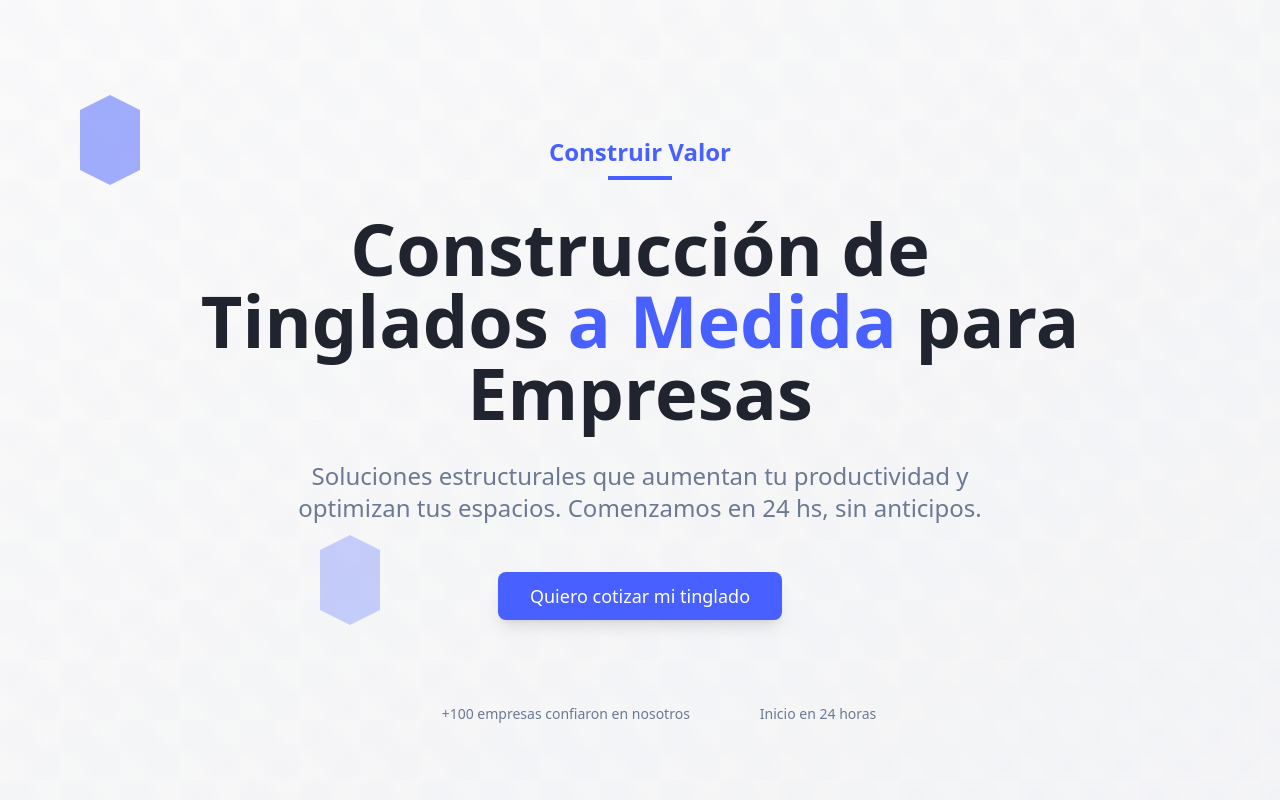
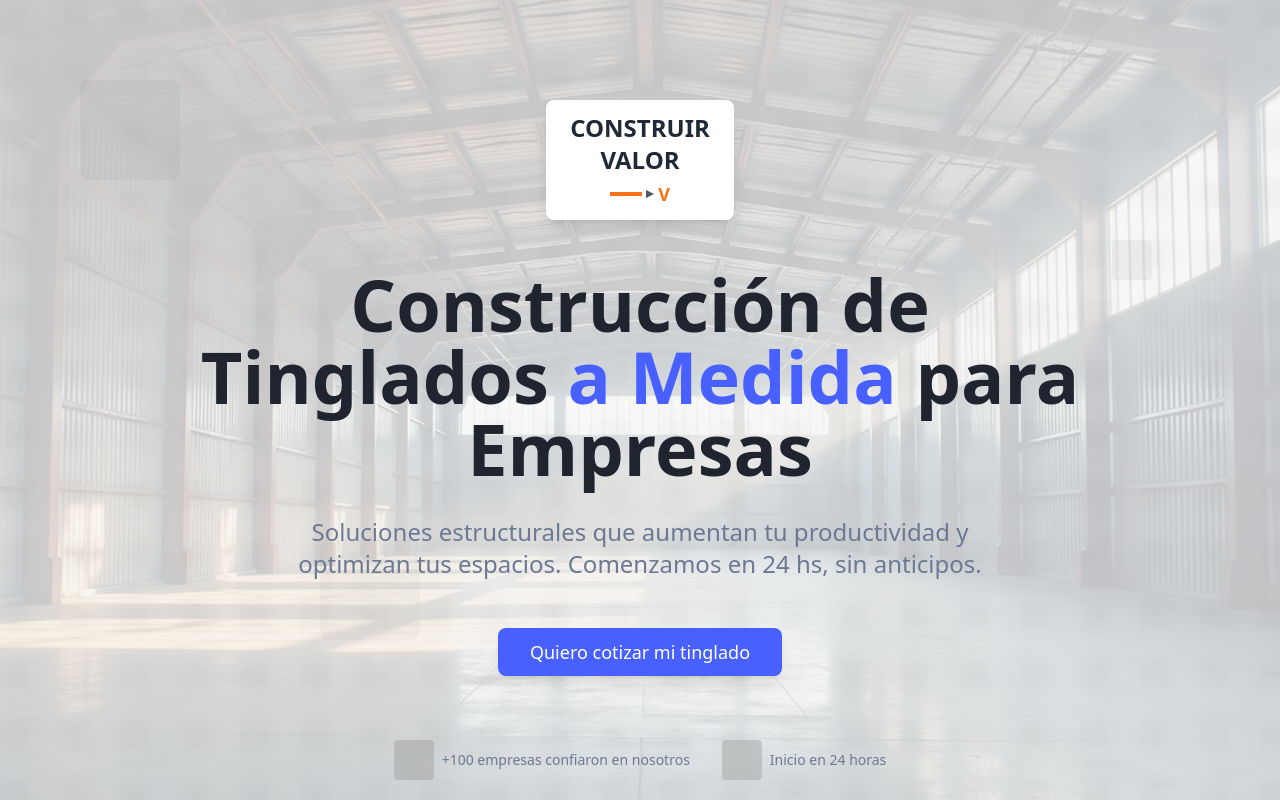
Before and after one commit to Domarez/construirvalor_landing_tinglados_v2, a React (Vite) app: page / in a window 1280 px wide. Shown: the top 800 px of the page. Built offline with nearby package versions, Linux system fonts and the light colour scheme.

Commit message:
Refactor: Update Hero section
Apply logo, update hexagon styles, and add background image to Hero section.

```diff
--- a/src/components/BenefitsSection.tsx
+++ b/src/components/BenefitsSection.tsx
@@ -1,4 +1,5 @@
 import { Button } from "@/components/ui/button";
+import { CheckCircle, Zap, Settings } from "lucide-react";
 import { Card } from "@/components/ui/card";
 
 interface BenefitsSectionProps {
@@ -8,17 +9,17 @@ interface BenefitsSectionProps {
 const BenefitsSection = ({ onCTAClick }: BenefitsSectionProps) => {
   const benefits = [
     {
-      icon: "⚡",
+      icon: Zap,
       title: "Inicio inmediato",
       description: "Ejecutamos obras sin demoras, gracias a capital propio."
     },
     {
-      icon: "🔧",
+      icon: Settings,
       title: "Obras llave en mano",
       description: "No te preocupés por la gestión, nosotros nos encargamos de todo."
     },
     {
-      icon: "🔄",
+      icon: CheckCircle,
       title: "Sin interrupciones",
       description: "Trabajamos en contraturno sin frenar tu producción."
     }
@@ -26,9 +27,9 @@ const BenefitsSection = ({ onCTAClick }: BenefitsSectionProps) => {
 
   return (
     <section className="py-20 bg-brand-gray-light relative overflow-hidden">
-      {/* Background hexagons */}
-      <div className="absolute top-20 left-20 hexagon opacity-10"></div>
-      <div className="absolute bottom-10 right-10 hexagon-small opacity-15"></div>
+      {/* Background squares */}
+      <div className="absolute top-20 left-20 square opacity-10"></div>
+      <div className="absolute bottom-10 right-10 square-small opacity-15"></div>
 
       <div className="container mx-auto px-6">
         <div className="max-w-4xl mx-auto text-center mb-16">
@@ -41,8 +42,10 @@ const BenefitsSection = ({ onCTAClick }: BenefitsSectionProps) => {
           {benefits.map((benefit, index) => (
             <Card key={index} className="p-8 bg-card shadow-lg hover:shadow-xl transition-all duration-300 transform hover:scale-105">
               <div className="text-center">
-                <div className="text-4xl mb-4">{benefit.icon}</div>
-                <div className="hexagon-small mx-auto mb-4 opacity-80"></div>
+                <div className="flex justify-center mb-4">
+                  <benefit.icon size={48} className="text-brand-blue" strokeWidth={2} />
+                </div>
+                <div className="square-small mx-auto mb-4 opacity-80"></div>
                 <h3 className="text-xl font-bold text-brand-gray-dark mb-4">
                   ✅ {benefit.title}
                 </h3>
--- a/src/components/HeroSection.tsx
+++ b/src/components/HeroSection.tsx
@@ -1,4 +1,5 @@
 import { Button } from "@/components/ui/button";
+import warehouseBackground from "@/assets/warehouse-background.jpg";
 
 interface HeroSectionProps {
   onCTAClick: () => void;
@@ -7,20 +8,38 @@ interface HeroSectionProps {
 const HeroSection = ({ onCTAClick }: HeroSectionProps) => {
   return (
     <section className="relative min-h-screen bg-gradient-to-br from-background to-brand-gray-light overflow-hidden">
-      {/* Hexagon pattern background */}
-      <div className="absolute inset-0 hexagon-pattern opacity-30"></div>
+      {/* Warehouse background image */}
+      <div
+        className="absolute inset-0 bg-cover bg-center bg-no-repeat opacity-20"
+        style={{ backgroundImage: `url(${warehouseBackground})` }}
+      ></div>
 
-      {/* Floating hexagons */}
-      <div className="absolute top-20 left-20 hexagon opacity-20 animate-pulse"></div>
-      <div className="absolute top-60 right-32 hexagon-small opacity-30 animate-pulse delay-1000"></div>
-      <div className="absolute bottom-40 left-1/4 hexagon opacity-15 animate-pulse delay-500"></div>
+      {/* Square pattern background */}
+      <div className="absolute inset-0 square-pattern opacity-30"></div>
+
+      {/* Floating squares */}
+      <div className="absolute top-20 left-20 square opacity-20 animate-pulse"></div>
+      <div className="absolute top-60 right-32 square-small opacity-30 animate-pulse delay-1000"></div>
+      <div className="absolute bottom-40 left-1/4 square opacity-15 animate-pulse delay-500"></div>
 
       <div className="container mx-auto px-6 relative z-10 flex items-center min-h-screen">
         <div className="max-w-4xl mx-auto text-center pt-20">
           {/* Logo/Brand */}
           <div className="mb-8">
-            <h3 className="text-2xl font-bold text-brand-blue mb-2">Construir Valor</h3>
-            <div className="w-16 h-1 bg-brand-blue mx-auto"></div>
+            <div className="text-center">
+              <div className="inline-block bg-white px-6 py-3 rounded-lg shadow-lg mb-4">
+                <div className="text-2xl font-bold">
+                  <span className="text-gray-800">CONSTRUIR</span>
+                  <br />
+                  <span className="text-gray-800">VALOR</span>
+                  <div className="flex items-center justify-center mt-1">
+                    <div className="w-8 h-1 bg-orange-500 mr-1"></div>
+                    <div className="w-0 h-0 border-l-8 border-l-gray-600 border-t-4 border-t-transparent border-b-4 border-b-transparent"></div>
+                    <div className="text-orange-500 font-bold text-lg ml-1">V</div>
+                  </div>
+                </div>
+              </div>
+            </div>
           </div>
 
           {/* Main heading */}
@@ -47,11 +66,11 @@ const HeroSection = ({ onCTAClick }: HeroSectionProps) => {
           {/* Trust indicators */}
           <div className="mt-16 flex items-center justify-center gap-8 text-brand-gray">
             <div className="flex items-center gap-2">
-              <div className="hexagon-small"></div>
+              <div className="square-small"></div>
               <span className="text-sm font-medium">+100 empresas confiaron en nosotros</span>
             </div>
             <div className="flex items-center gap-2">
-              <div className="hexagon-small"></div>
+              <div className="square-small"></div>
               <span className="text-sm font-medium">Inicio en 24 horas</span>
             </div>
           </div>
--- a/src/components/WhyChooseUsSection.tsx
+++ b/src/components/WhyChooseUsSection.tsx
@@ -1,4 +1,5 @@
 import { Button } from "@/components/ui/button";
+import { Clock, Shield, Users, Target } from "lucide-react";
 import { Card } from "@/components/ui/card";
 
 interface WhyChooseUsSectionProps {
@@ -8,22 +9,22 @@ interface WhyChooseUsSectionProps {
 const WhyChooseUsSection = ({ onCTAClick }: WhyChooseUsSectionProps) => {
   const reasons = [
     {
-      icon: "⏱️",
+      icon: Clock,
       title: "Comenzamos en 24 hs",
       description: "sin anticipos, con capital propio."
     },
     {
-      icon: "📋",
+      icon: Shield,
       title: "Cumplimiento legal asegurado",
       description: "seguros, facturación y habilitaciones al día."
     },
     {
-      icon: "🌙",
+      icon: Users,
       title: "Ejecutamos en contraturno",
       description: "sin afectar tu ritmo interno."
     },
     {
-      icon: "🎯",
+      icon: Target,
       title: "Soluciones personalizadas",
       description: "según tu rubro (agro, logística, comercio, manufactura, etc.)"
     }
@@ -32,8 +33,8 @@ const WhyChooseUsSection = ({ onCTAClick }: WhyChooseUsSectionProps) => {
   return (
     <section className="py-20 bg-background relative overflow-hidden">
       {/* Background elements */}
-      <div className="absolute top-20 left-10 hexagon opacity-10"></div>
-      <div className="absolute bottom-10 right-20 hexagon-small opacity-15"></div>
+      <div className="absolute top-20 left-10 square opacity-10"></div>
+      <div className="absolute bottom-10 right-20 square-small opacity-15"></div>
 
       <div className="container mx-auto px-6">
         <div className="max-w-4xl mx-auto text-center mb-16">
@@ -45,8 +46,10 @@ const WhyChooseUsSection = ({ onCTAClick }: WhyChooseUsSectionProps) => {
         <div className="grid md:grid-cols-2 lg:grid-cols-4 gap-6 mb-16">
           {reasons.map((reason, index) => (
             <Card key={index} className="p-6 bg-card shadow-lg hover:shadow-xl transition-all duration-300 transform hover:scale-105 text-center">
-              <div className="text-3xl mb-4">{reason.icon}</div>
-              <div className="hexagon-small mx-auto mb-4 opacity-60"></div>
+              <div className="flex justify-center mb-4">
+                <reason.icon size={32} className="text-brand-blue" strokeWidth={2} />
+              </div>
+              <div className="square-small mx-auto mb-4 opacity-60"></div>
               <h3 className="text-lg font-bold text-brand-gray-dark mb-3">
                 {reason.title}
               </h3>
--- a/src/index.css
+++ b/src/index.css
@@ -121,58 +121,26 @@ All colors MUST be HSL.
 }
 
 @layer components {
-  .hexagon {
-    width: 60px;
-    height: 60px;
-    background: hsl(var(--brand-blue));
-    margin: 30px 0;
-    position: relative;
-    display: inline-block;
+  /* Square pattern styles */
+  .square-pattern {
+    background-image:
+      radial-gradient(circle at 25% 25%, rgba(128, 128, 128, 0.1) 0%, transparent 50%),
+      radial-gradient(circle at 75% 75%, rgba(128, 128, 128, 0.1) 0%, transparent 50%);
+    background-size: 60px 60px;
+    background-position: 0 0, 30px 30px;
   }
 
-  .hexagon:before,
-  .hexagon:after {
-    content: "";
-    position: absolute;
-    width: 0;
-    border-left: 30px solid transparent;
-    border-right: 30px solid transparent;
+  .square {
+    width: 100px;
+    height: 100px;
+    background-color: rgba(128, 128, 128, 0.2);
+    border-radius: 8px;
   }
 
-  .hexagon:before {
-    bottom: 100%;
-    border-bottom: 15px solid hsl(var(--brand-blue));
-  }
-
-  .hexagon:after {
-    top: 100%;
-    border-top: 15px solid hsl(var(--brand-blue));
-  }
-
-  .hexagon-small {
-    width: 30px;
-    height: 30px;
-    margin: 15px 0;
-  }
-
-  .hexagon-small:before,
-  .hexagon-small:after {
-    border-left: 15px solid transparent;
-    border-right: 15px solid transparent;
-  }
-
-  .hexagon-small:before {
-    border-bottom: 7.5px solid hsl(var(--brand-blue));
-  }
-
-  .hexagon-small:after {
-    border-top: 7.5px solid hsl(var(--brand-blue));
-  }
-
-  .hexagon-pattern {
-    background-image:
-      radial-gradient(circle at 25% 25%, hsl(var(--brand-blue) / 0.05) 0%, transparent 50%),
-      radial-gradient(circle at 75% 75%, hsl(var(--brand-blue) / 0.05) 0%, transparent 50%);
-    background-size: 60px 60px;
+  .square-small {
+    width: 40px;
+    height: 40px;
+    background-color: rgba(128, 128, 128, 0.3);
+    border-radius: 4px;
   }
 }
```
Also changed, not shown: src/components/ServicesSection.tsx (+9 -3 lines), src/assets/warehouse-background.jpg (added).
